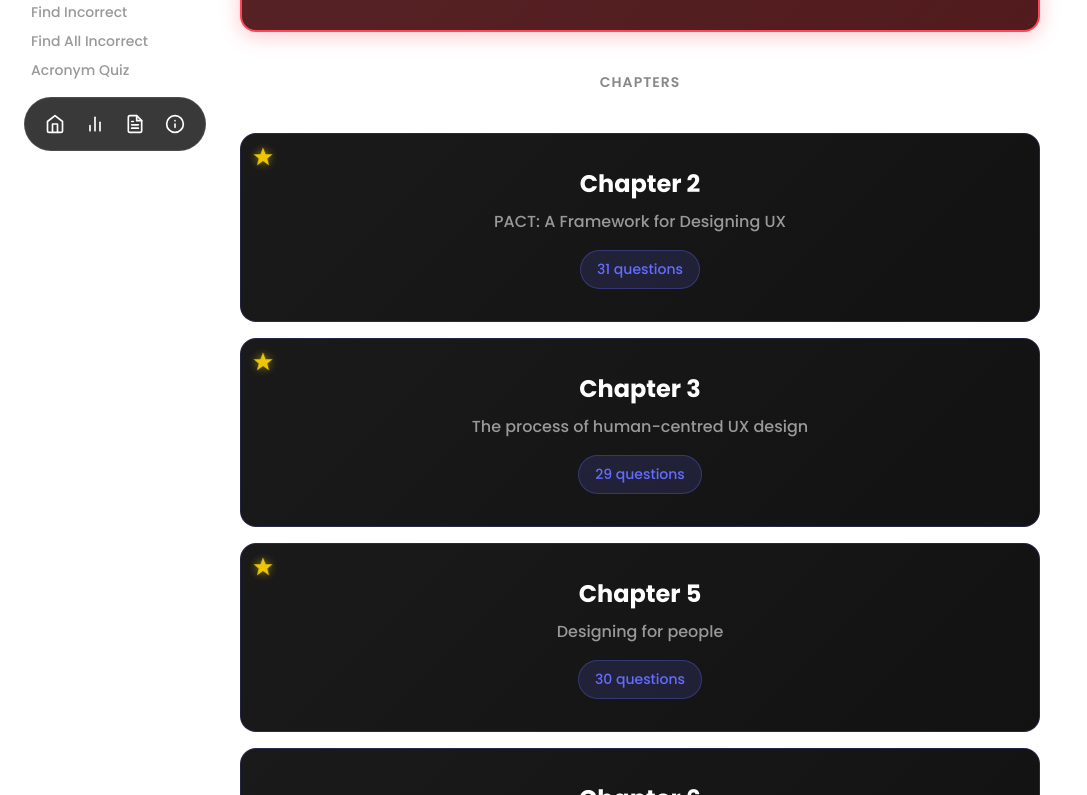
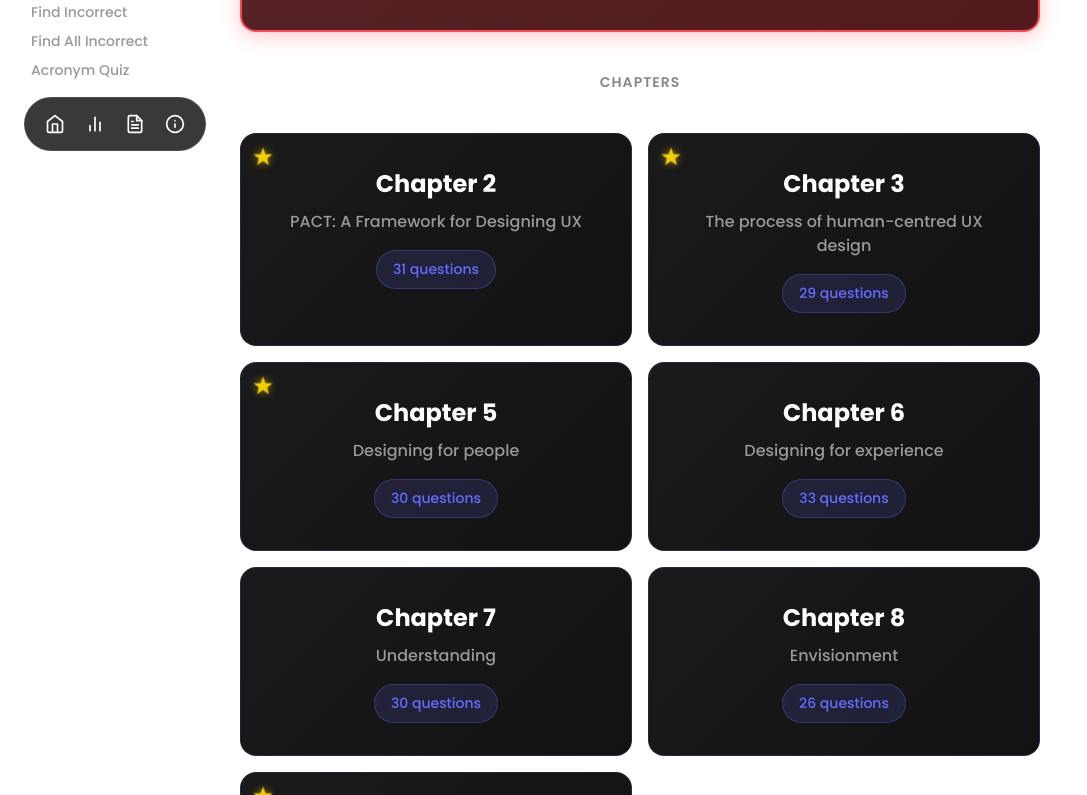
Before and after one commit to dvnnyle/xQuizer, a React (Vite) app: page / in a window 1280 px wide. Shown: the part 625-1420 px from the top of the page, without its empty margins (0-1087 px from the left). Built offline with nearby package versions, Linux system fonts and the light colour scheme.

Commit message:
Change chapters 2-10 layout to 2x2 grid format

```diff
--- a/src/pages/Home.css
+++ b/src/pages/Home.css
@@ -108,6 +108,19 @@
   display: grid;
   gap: 1rem;
   margin-top: 2rem;
+}
+
+.chapters-grid {
+  display: grid;
+  grid-template-columns: repeat(2, 1fr);
+  gap: 1rem;
+  margin-bottom: 1rem;
+}
+
+@media (max-width: 768px) {
+  .chapters-grid {
+    grid-template-columns: 1fr;
+  }
 }
 
 .chapter-button {
--- a/src/pages/Home.jsx
+++ b/src/pages/Home.jsx
@@ -110,6 +110,7 @@ function Home() {
           <div className="chapter-divider">
             <span>Chapters</span>
           </div>
+          <div className="chapters-grid">
             <a href="/chapter2" className="chapter-button starred" id="chapter2">
               <div className="star-badge">
                 <svg xmlns="http://www.w3.org/2000/svg" width="20" height="20" viewBox="0 0 24 24" fill="#ffd700">
@@ -165,6 +166,7 @@ function Home() {
               <p>Evaluation</p>
               <span className="question-count">30 questions</span>
             </a>
+          </div>
           <div className="chapter-divider">
             <span>UX Laws</span>
           </div>
```
Lines whose indentation alone changed are shown as unchanged.
